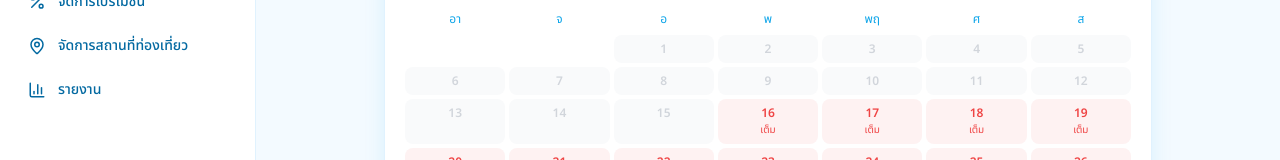
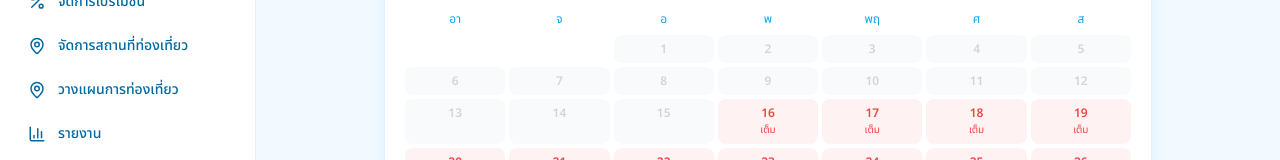
Before and after one commit to zakaeza-ai/bann-see-khao-rim-khong, a Next.js app: page /admin/rooms in a window 1280 px wide. Shown: the part 246-406 px from the top of the page. Built offline with nearby package versions, Linux system fonts and the light colour scheme; no server answers; the database is empty.

Commit message:
Update Sidebar.tsx

```diff
--- a/components/admin/Sidebar.tsx
+++ b/components/admin/Sidebar.tsx
@@ -12,6 +12,7 @@ const NAV = [
   { href: "/admin/pricing", label: "จัดการราคา", icon: Tag },
   { href: "/admin/promotions", label: "จัดการโปรโมชั่น", icon: Percent },
   { href: "/admin/attractions", label: "จัดการสถานที่ท่องเที่ยว", icon: MapPin },
+  { href: "/admin/trip-plans", label: "วางแผนการท่องเที่ยว", icon: MapPin },
   { href: "/admin/reports", label: "รายงาน", icon: BarChart3 },
 ];
 
```
